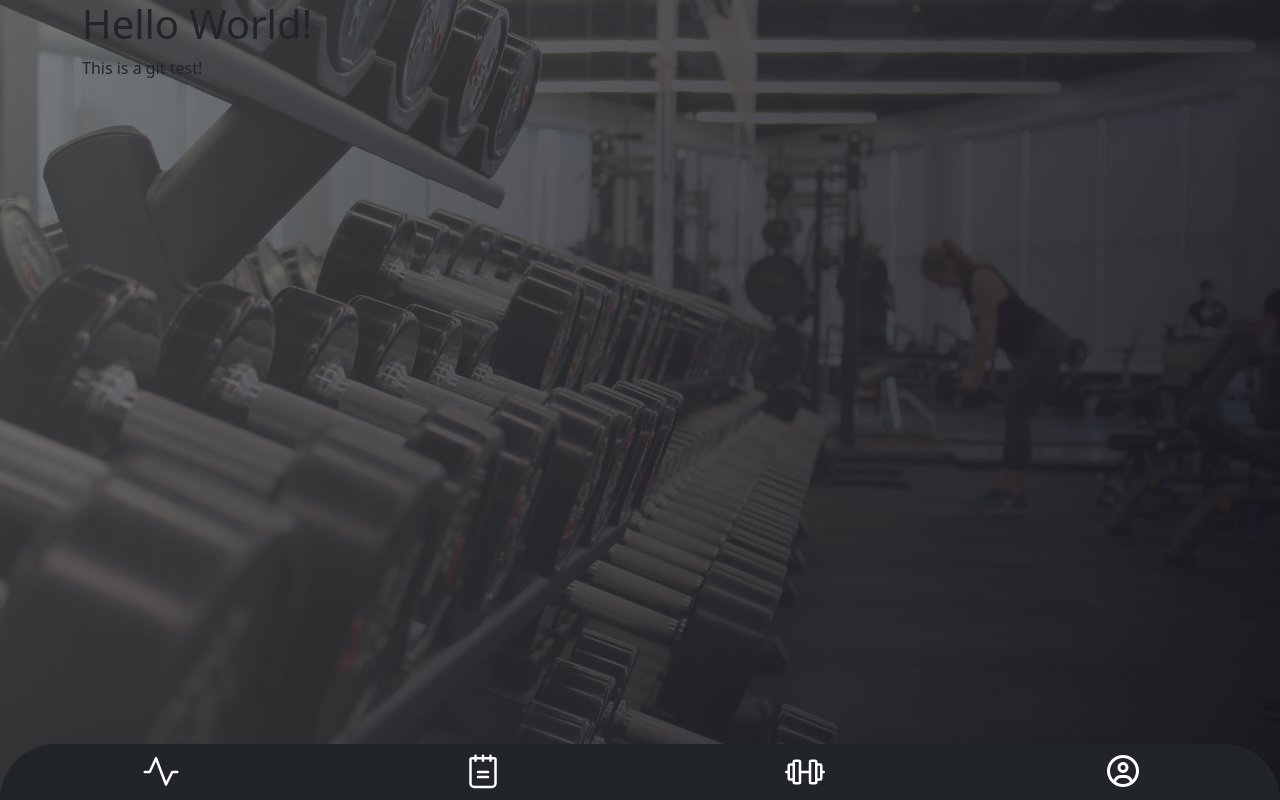
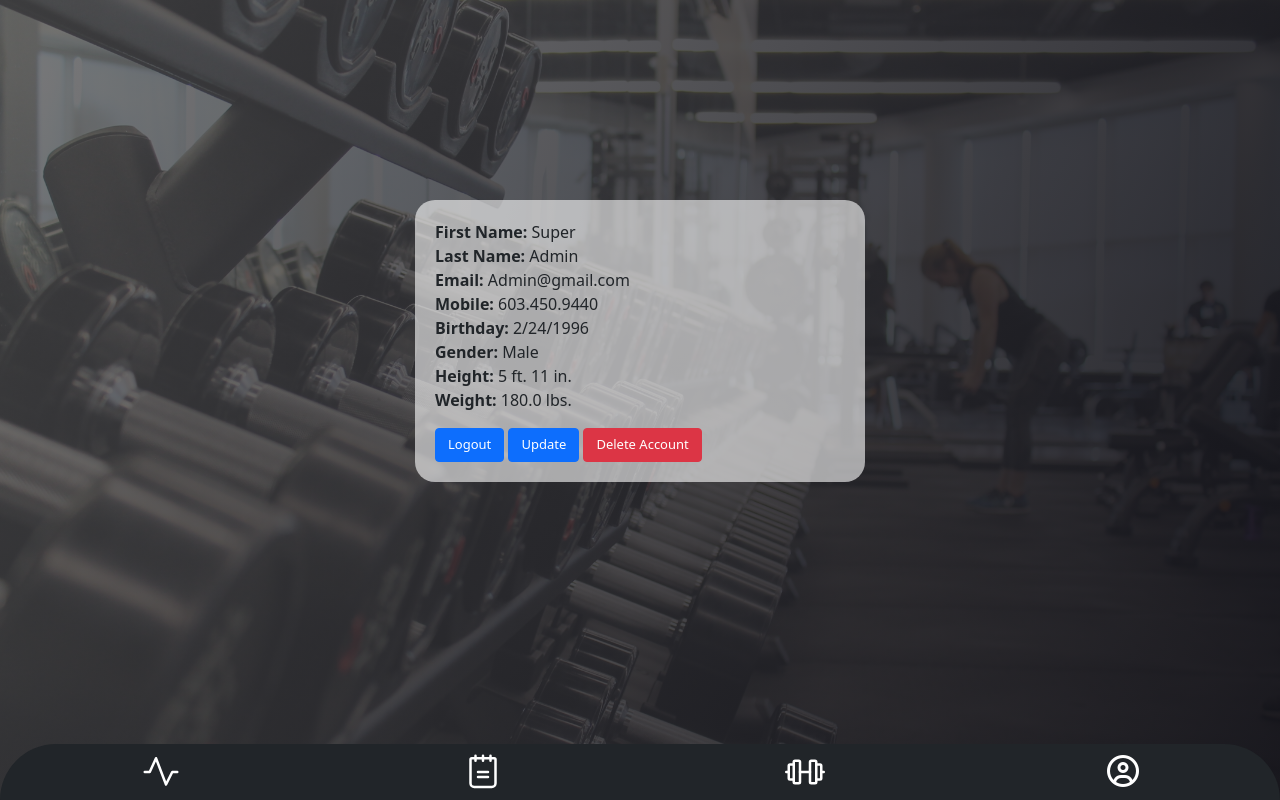
Before and after one commit to brycepaquette/WorkoutApp, a Flask app: page /profile in a window 1280 px wide. Run offline with Flask 2, Linux system fonts and the light colour scheme; a user stored in the database is signed in; some libraries are stand-ins or nearby versions.

Commit message:
Add Exercise Pages, Profile Page

```diff
--- a/Static/styles.css
+++ b/Static/styles.css
@@ -2,8 +2,8 @@
 * {
     /* color:white; */
 }
-html, body, #content {
-    height: auto;
+#content {
+    height: 100%;
 }
 
 input {
@@ -12,11 +12,13 @@ input {
 
 @import url('https://fonts.googleapis.com/css?family=Poppins:200i,400&display=swap');
 
+html {
+    min-height: 100%;
+    position:relative;
+  }
 html::before {
     content: '';
     position: absolute;
-  height: 100%;
-  width: 100%;
     z-index: -1;
     background-image: linear-gradient( 115deg,
       rgba(78, 78, 80, 0.75),
@@ -25,6 +27,11 @@ html::before {
     background-size:cover;
     background-repeat: no-repeat;
     background-position:center;
+    background-attachment: fixed;
+    top: 0;
+    right: 0;
+    left: 0;
+    bottom: 0;
 }
 
 .form-title {
@@ -44,13 +51,67 @@ html::before {
     margin: 30vh auto;
 }
 
+.profile {
+    margin: 25vh auto;
+}
+
 .link-text {
     font-size: .75rem;
+}
+.inline {
+    display: inline;
+}
+
+.btn {
+    font-size: small;
 }
 
 nav {
     height: 7vh;
     border-radius: 60px 60px 0 0;
+}
+
+.card {
+    width: 450px;
+    margin: 1vh auto;
+    background-color:rgba(255, 255, 255, 0.85);
+    padding: 2px;
+    border-radius: 20px;
+}
+.card-img {
+    border-radius: 20px;
+    max-height:850px;
+    filter:grayscale()
+}
+
+.radius {
+    background-color: rgba(78, 78, 80, 0.75);
+    padding: 6px;
+    border-radius: 20px;
+}
+
+.white-text {
+    color: white;
+}
+
+h1 {
+    text-align: center;
+}
+
+.exercise-box {
+    margin-bottom: 7.5vh;
+}
+
+.centered {
+    position: absolute;
+    padding: 2px 20px;
+    border-radius: 50px;
+    top: 50%;
+    left: 50%;
+    transform: translate(-50%, -50%);
+    color: black;
+    font-size: 1.25rem;
+    background-color: rgba(255, 255, 255, 0.85);
   }
 
 .nav-item {
@@ -72,7 +133,7 @@ nav {
 }
 
 @media (max-width: 500px) {
-    .form-box {
-        width: 300px;
+    .form-box, .card {
+        width: 100%;
     }
 }
--- a/Templates/layout.html
+++ b/Templates/layout.html
@@ -6,6 +6,7 @@
     <link href="https://cdn.jsdelivr.net/npm/bootstrap@5.1.3/dist/css/bootstrap.min.css" rel="stylesheet" integrity="sha384-1BmE4kWBq78iYhFldvKuhfTAU6auU8tT94WrHftjDbrCEXSU1oBoqyl2QvZ6jIW3" crossorigin="anonymous">
     <link rel="stylesheet" href="../static/styles.css">
     <script src="https://kit.fontawesome.com/fecd10277c.js" crossorigin="anonymous"></script>
+    <script src="https://cdn.jsdelivr.net/npm/bootstrap@5.0.2/dist/js/bootstrap.bundle.min.js" integrity="sha384-MrcW6ZMFYlzcLA8Nl+NtUVF0sA7MsXsP1UyJoMp4YLEuNSfAP+JcXn/tWtIaxVXM" crossorigin="anonymous"></script>
     <title>{% block title %}{% endblock %} - My Webpage</title>
     {% endblock %}
   </head>
@@ -18,7 +19,8 @@
   </body>
   <nav class="nav nav-fill navbar-expand navbar-dark bg-dark fixed-bottom justify-content-center">
     <li class="nav-item">
-      <a class="nav-link active" aria-current="page" href="#">
+      <!-- Analysis Icon -->
+      <a class="nav-link" aria-current="page" href="/">
         <svg xmlns="http://www.w3.org/2000/svg" class="svg" viewBox="0 0 256 256">
           <rect width="256" height="256" fill="none"></rect>
           <polyline points="24 128 56 128 96 40 160 208 200 128 232 128" fill="none" stroke="#ffffff" stroke-linecap="round" stroke-linejoin="round" stroke-width="16"></polyline>
@@ -26,7 +28,8 @@
       </a>
     </li>
     <li class="nav-item">
-      <a class="nav-link" href="#">
+      <!-- Workout Log Icon -->
+      <a class="nav-link" href="/log">
         <svg xmlns="http://www.w3.org/2000/svg" class="svg" viewBox="0 0 256 256">
           <rect width="256" height="256" fill="none"></rect>
           <line x1="96" y1="128" x2="160" y2="128" fill="none" stroke="#ffffff" stroke-linecap="round" stroke-linejoin="round" stroke-width="16"></line>
@@ -39,7 +42,8 @@
       </a>
     </li>
     <li class="nav-item">
-      <a class="nav-link" href="#">
+      <!-- Excercises Icon -->
+      <a class="nav-link" href="/exercises">
         <svg xmlns="http://www.w3.org/2000/svg" class="svg" viewBox="0 0 256 256">
           <rect width="256" height="256" fill="none"></rect>
           <rect x="56" y="56" width="40" height="144" rx="8" fill="none" stroke="#ffffff" stroke-linecap="round" stroke-linejoin="round" stroke-width="16"></rect>
@@ -50,11 +54,11 @@
           <line x1="232" y1="128" x2="248" y2="128" fill="none" stroke="#ffffff" stroke-linecap="round" stroke-linejoin="round" stroke-width="16"></line>
           <line x1="8" y1="128" x2="24" y2="128" fill="none" stroke="#ffffff" stroke-linecap="round" stroke-linejoin="round" stroke-width="16"></line>
         </svg>
-
       </a>
     </li>
     <li class="nav-item">
-      <a class="nav-link"><i class="far fa-user-circle fa-2x"></i></a>
+      <!-- Profile Icon -->
+      <a class="nav-link" href="/profile"><i class="far fa-user-circle fa-2x"></i></a>
     </li>
   </nav>
 </html>
--- /dev/null
+++ b/Templates/profile.html
@@ -0,0 +1,40 @@
+{% extends 'layout.html' %}
+
+{% block title %}
+    Profile Page
+{% endblock %}
+
+{% block content %}
+    <div class="container form-box profile">
+        <p>
+            <strong>First Name:</strong> {{ user.fname.capitalize() }}<br>
+            <strong>Last Name:</strong> {{ user.lname.capitalize() }}<br>
+            <strong>Email:</strong> {{ user.email.capitalize() }}<br>
+            <strong>Mobile:</strong> {{ user.phoneNo.capitalize() }}<br>
+            <strong>Birthday:</strong> {{ user.bMonth }}/{{ user.bDay }}/{{ user.bYear }}<br>
+            <strong>Gender:</strong> {% if user.gender == 1 %}
+                                        Male
+                                    {% elif user.gender == 0 %}
+                                        Female
+                                    {% else %}
+                                        Other
+                                    {% endif %}
+                                    <br>
+            <strong>Height:</strong> {{ user.height // 12 }} ft. {{ user.height % 12 }} in.<br>
+            <strong>Weight:</strong> {{ user.weight}} lbs.<br>
+
+        </p>
+                <form class="inline"action="/logout" method="post">
+                    <button class="btn btn-primary" type="submit">Logout</button>
+                </form>
+                <form class="inline"action="" method="post">
+                    <button class="btn btn-primary" type="submit">Update</button>
+                </form>
+                <form class="inline" action="/delete" method="post">
+                    <input hidden type="text" name="id" value="{{ user.id }}">
+                    <button class="btn btn-danger" type="submit">Delete Account</button>
+                </form>
+        </div>
+
+    </div>
+{% endblock %}
--- a/app.py
+++ b/app.py
@@ -1,5 +1,6 @@
 import re
-from flask import Flask, render_template, request, sessions, redirect
+from flask import Flask, render_template, request, session, sessions, redirect
+from sqlalchemy import distinct
 from werkzeug.security import check_password_hash, generate_password_hash
 from flask_sqlalchemy import SQLAlchemy
 from flask_login import LoginManager, UserMixin, current_user, login_required, login_user, logout_user
@@ -48,6 +49,23 @@ class Users(UserMixin, db.Model):
     def __repr__(self):
         return '<User %r>' % self.email
 
+# Exercise Model
+class Exercises(db.Model):
+    id = db.Column(db.Integer, primary_key=True)
+    name = db.Column(db.String(100), unique=False, nullable=False)
+    target = db.Column(db.String(100), unique=False, nullable=False)
+    equipment = db.Column(db.String(100), unique=False, nullable=False)
+    gif_url = db.Column(db.String(100), unique=False, nullable=False)
+
+    def __repr__(self):
+        return '<Exercise %r>' % self.name
+
+
+exercise_list = Exercises.query.all()
+targets = set()
+for exercise in exercise_list:
+    targets.add(exercise.target)
+
 
 @login_manager.user_loader
 def load_user(user_id):
@@ -59,10 +77,35 @@ def load_user(user_id):
 def index():
     return render_template("index.html")
 
+
+@app.route("/log", methods=["GET", "POST"])
+@login_required
+def log():
+    return render_template("log.html")
+
+
+@app.route("/exercises", methods=["GET", "POST"])
+@login_required
+def exercises():
+    global targets
+    targets = sorted(targets)
+    return render_template("exercises.html", targets=targets)
+
+@app.route("/exercises/<target>", methods=["GET", "POST"])
+@login_required
+def targetExercises(target):
+    global exercise_list
+    list = []
+    for exercise in exercise_list:
+        if exercise.target == target:
+            list.append(exercise)
+    return render_template("targetExercises.html", exercises=list, target=target)
+
+
 @app.route("/profile", methods=["GET"])
 @login_required
 def profile():
-    return render_template("index.html")
+    return render_template("profile.html", user=current_user)
 
 
 @app.route("/signup", methods=["GET", "POST"])
@@ -162,3 +205,8 @@ def login():
 def logout():
     logout_user()
     return redirect('/login')
+
+@app.route("/delete", methods=["POST"])
+def delete():
+    logout_user()
+    return redirect('/login')
--- a/requirements.txt
+++ b/requirements.txt
@@ -1,3 +1,4 @@
 Flask==2.0.2
 Flask_Login==0.5.0
 Flask_SQLAlchemy==2.5.1
+Werkzeug==2.0.2
```
Also changed, not shown: Templates/exercises.html (added, +68 -0 lines), Templates/log.html (added, +9 -0 lines), Templates/targetExercises.html (added, +45 -0 lines), README.txt, Static/abs.jpeg (added), Static/arms.jpeg (added), Static/back.jpeg (added), Static/cardio.jpeg (added), Static/chest.jpeg (added), Static/legs.jpeg (added), Static/shoulders.jpeg (added), workoutapp.db. Lines whose indentation alone changed are shown as unchanged.
